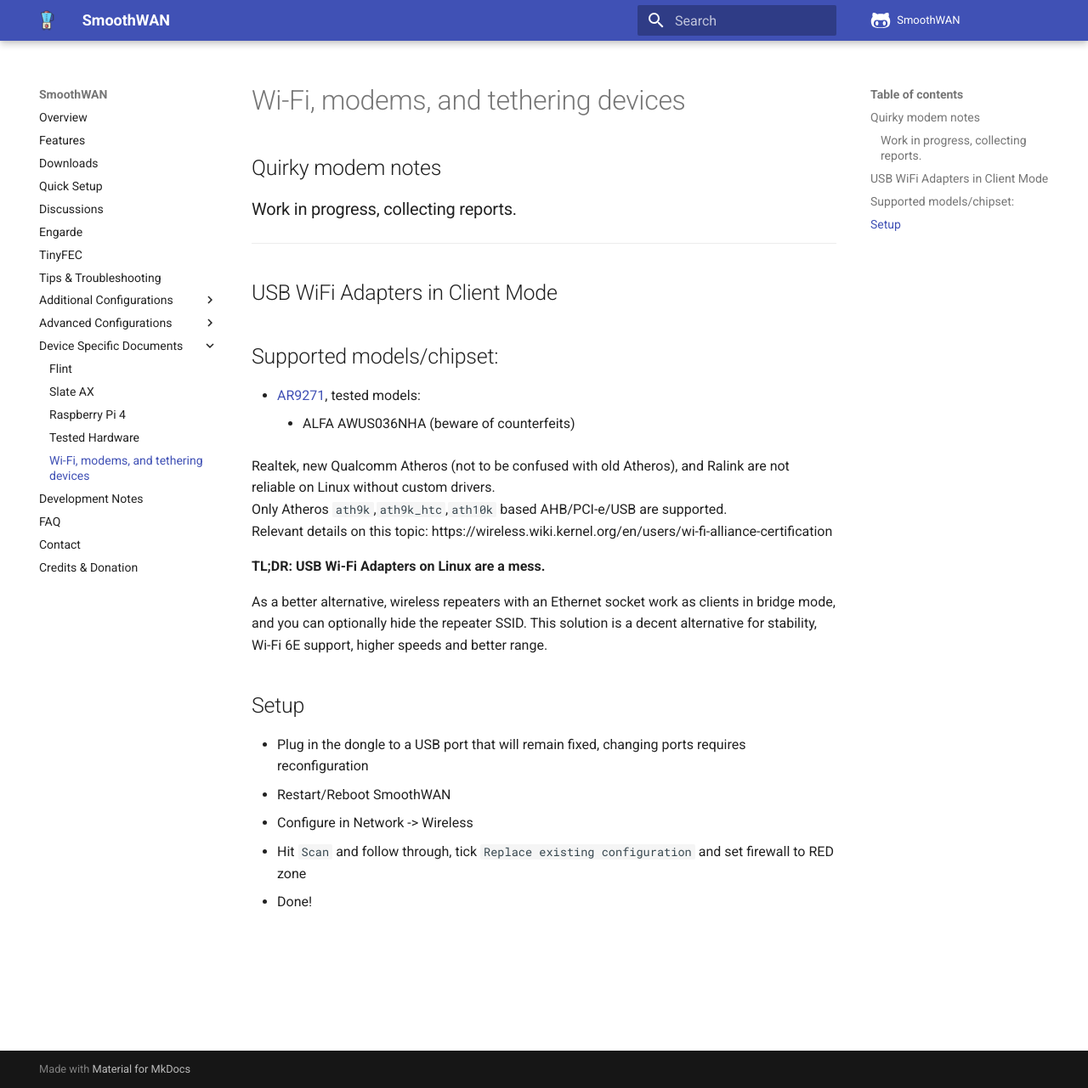
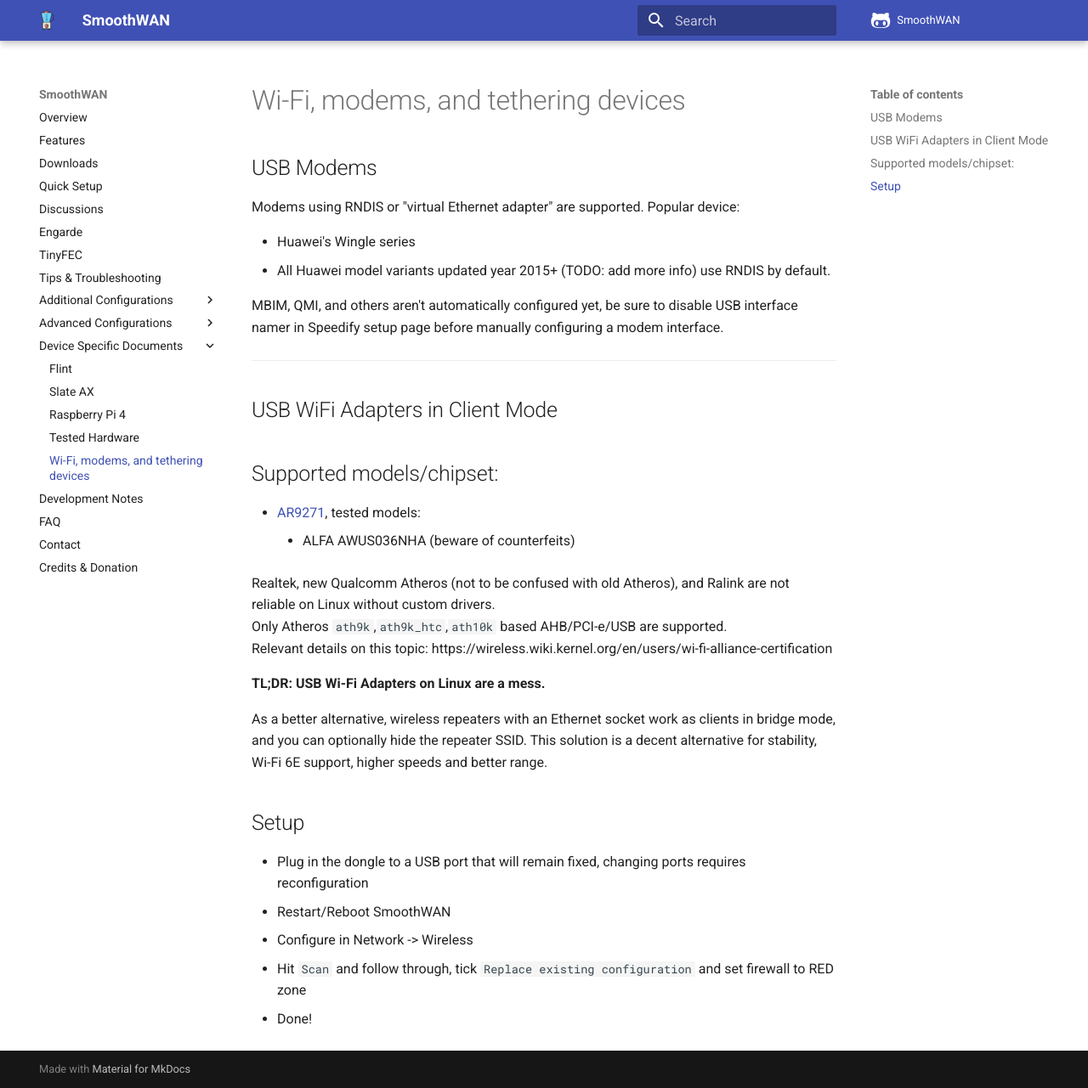
Before and after one commit to SmoothWAN/SmoothWAN-docs, an MkDocs documentation site: the page built from docs/modemtethr.md, in a window 1280 px wide and 1281 px high. Shown: the whole window at 85% size. Built offline with MkDocs 1.6.1 and Material for MkDocs 9.7.7, drawn with Linux system fonts in a browser that asks for light colours; comment, search, counter and statistics services are not loaded.

Commit message:
Add usb modem notes

```diff
--- a/docs/modemtethr.md
+++ b/docs/modemtethr.md
@@ -1,5 +1,14 @@
-##Quirky modem notes
-###Work in progress, collecting reports.
+## USB Modems
+
+Modems using RNDIS or "virtual Ethernet adapter" are supported.
+Popular device:
+
+- Huawei's Wingle series
+- All Huawei model variants updated year 2015+ (TODO: add more info) use RNDIS by default.
+
+
+MBIM, QMI, and others aren't automatically configured yet, be sure to disable USB interface namer in Speedify setup page before manually configuring a modem interface.
+
 
 ***
 
```
